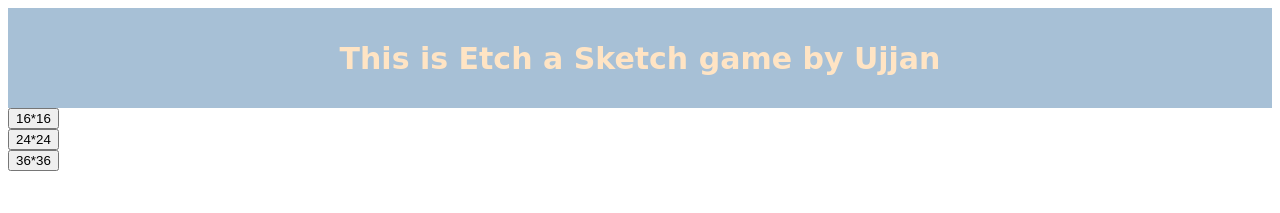
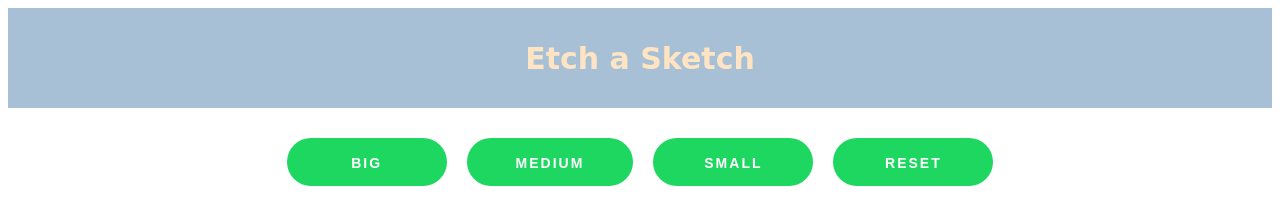
Before and after one commit to najju1997/etch-a-sketch, a plain HTML site: page index.html in a window 1280 px wide. Drawn offline with Linux system fonts and the light colour scheme.

Commit message:
few upadates

```diff
--- a/index.html
+++ b/index.html
@@ -8,11 +8,12 @@
     <title>Javascript | Etch a Sketch</title>
 </head>
 <body>
-    <header>This is Etch a Sketch game by Ujjan</header>
+    <header>Etch a Sketch</header>
     <div class="button-container">
-        <button id="myButton" value="16">16*16</button>
-        <button id="myButton" value="24">24*24</button>
-        <button id="myButton" value="36">36*36</button>
+        <button id="myButton" value="16">Big</button>
+        <button id="myButton" value="24">Medium</button>
+        <button id="myButton" value="36">Small</button>
+        <button id="myButton">Reset</button>
     </div>
 
     <div class="container"></div>
--- a/script.js
+++ b/script.js
@@ -2,9 +2,10 @@ const container_div = document.querySelector('.container');
 
 const values_button = document.querySelectorAll('#myButton');
 
-function main(squareMake, colorTrail) {
+function main(squareMake, colorTrail, reset) {
     values_button.forEach((button) => {
         button.addEventListener('click', () => {
+            if (button.value) {
                 container_div.innerHTML = '';
                 const rowColumn = button.value;
                 const gridSize = Math.pow(rowColumn, 2);
@@ -12,6 +13,10 @@ function main(squareMake, colorTrail) {
                 container_div.style.gridTemplateRows = `repeat(${rowColumn}, 1fr)`;
                 squareMake(gridSize)
                 colorTrail();
+            } else {
+                reset()
+            }
+
         });
     });
 }
@@ -42,4 +47,12 @@ function colorTrail() {
     });
 }
 
-main(squareMake, colorTrail);
+function reset() {
+    const square_div = document.querySelectorAll('.square');
+
+    square_div.forEach((div) => {
+        div.style.backgroundColor = 'rgb(255, 255, 255)';
+    });
+}
+
+main(squareMake, colorTrail, reset);
--- a/style.css
+++ b/style.css
@@ -12,19 +12,48 @@ header {
 
 }
 
-button {
+.button-container {
   display: flex;
   justify-content: center;
+  margin: 20px auto;
+}
+
+#myButton {
+  display: inline-block;
+  outline: none;
+  cursor: pointer;
+  font-size: 14px;
+  line-height: 1;
+  border-radius: 500px;
+  transition-property: background-color,border-color,color,box-shadow,filter;
+  transition-duration: .3s;
+  border: 1px solid transparent;
+  letter-spacing: 2px;
+  min-width: 160px;
+  text-transform: uppercase;
+  white-space: normal;
+  font-weight: 700;
+  text-align: center;
+  padding: 17px 48px;
+  color: #fff;
+  background-color: #1ED760;
+  height: 48px;
+  :hover{
+      transform: scale(1.04);
+      background-color: #b6e0c4;
+  }
+  margin: 10px 10px;
 }
 
 .container {
   display: grid;
   width: 400px; /* Set the desired width of the grid */
   height: 400px;
+  margin: 20px auto;
 }
 
 .square {
     background-color: rgb(255, 255, 255);
-    border: 0.2px solid black;  /* Optional: Add a background color to the squares */
+    border: 0.2px solid rgb(150, 146, 146);  /* Optional: Add a background color to the squares */
 
 }
```
Lines whose indentation alone changed are shown as unchanged.
